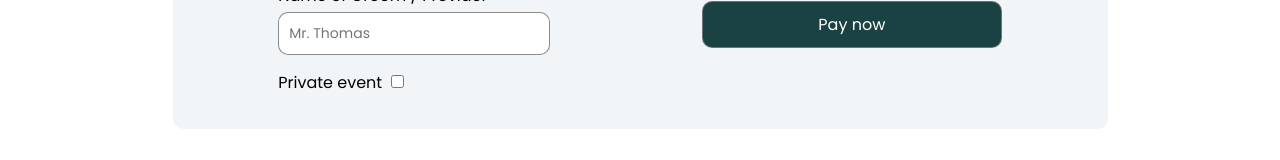
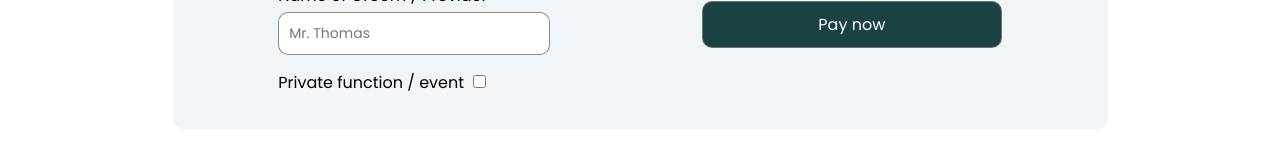
Before and after one commit to safvanms/shutterOn, a React (Create React App) app in the folder client/: page /host/1 in a window 1280 px wide. Shown: the part 474-634 px from the top of the page. Built offline with nearby package versions, Linux system fonts and the light colour scheme; no server answers.

Commit message:
UI updates , bug fixes

```diff
--- a/client/src/Components/HostForm/HostForm.jsx
+++ b/client/src/Components/HostForm/HostForm.jsx
@@ -235,7 +235,7 @@ function HostForm() {
             placeholder="Mr. Thomas"
           />
           <label htmlFor="functionName">
-            Private event &nbsp;
+            Private function / event &nbsp;
             <input
               type="checkbox"
               name="private"
@@ -247,13 +247,13 @@ function HostForm() {
         <div className="inputs Flex">
           {isPrivate && (
             <>
-              <label htmlFor="eventPin">Event Pin * </label>
+              <label htmlFor="eventPin">Set an Event Pin * </label>
               <input
                 type="number"
                 name="eventPin"
                 value={formData.eventPin}
                 onChange={handleChange}
-                placeholder="Enter event pin"
+                placeholder="Enter 6 digit event pin"
                 required={isPrivate}
               />
                {pinError && <p className="error">{pinError}</p>}
```
